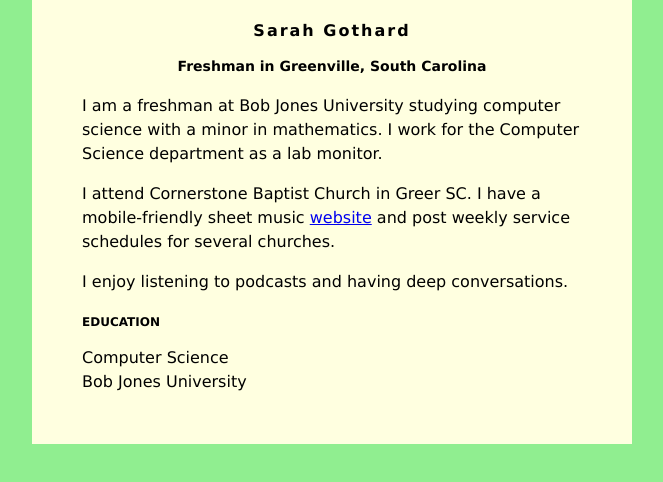
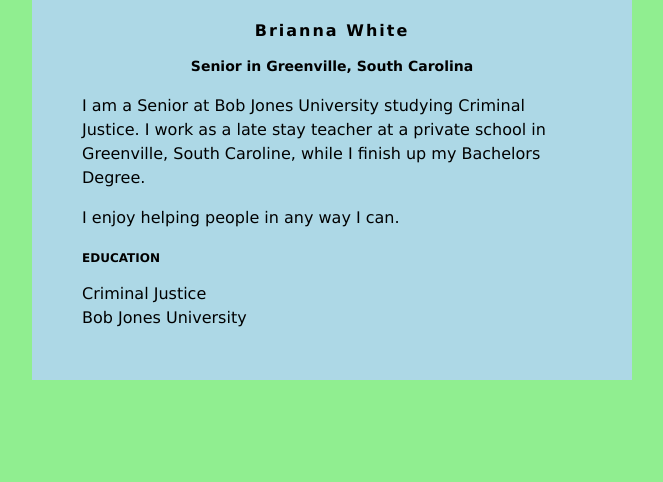
Before and after one commit to Bwhit328/Bwhit328.github.io, a plain HTML site: page index.html in a window 1280 px wide. Shown: the whole page, without its empty margins (308-971 px from the left). Drawn offline with Linux system fonts and the light colour scheme.

Commit message:
Update index.html

```diff
--- a/index.html
+++ b/index.html
@@ -6,7 +6,7 @@ body {
     font-family: Verdana;
 }
 #content {
-    background: lightyellow;
+    background: lightblue;
     min-width: 200px;
     max-width: 500px;
     padding: 50px;
@@ -30,21 +30,17 @@ h3 {
 </head>
 <body>
     <div id="content">
-        <h1>Sarah Gothard</h1>
-        <h2>Freshman in Greenville, South Carolina</h2>
+        <h1>Brianna White</h1>
+        <h2>Senior in Greenville, South Carolina</h2>
 
-         <p>I am a freshman at Bob Jones University studying computer science with a minor in
-            mathematics. I work for the Computer Science department as a lab monitor.</p>
-         <p>
-            I attend Cornerstone Baptist Church in Greer SC. I have a mobile-friendly
-            sheet music <a href="https://mobilehymns.org/">website</a> and post weekly service
-            schedules for several churches.
+         <p>I am a Senior at Bob Jones University studying Criminal Justice. I work as a late stay teacher at a private school
+             in Greenville, South Caroline, while I finish up my Bachelors Degree.</p>
          </p>
          <p>
-            I enjoy listening to podcasts and having deep conversations.
+            I enjoy helping people in any way I can.
          </p>
         <h3>EDUCATION</h3>
-        Computer Science<br />
+        Criminal Justice<br />
         Bob Jones University
     </div>
 
```
